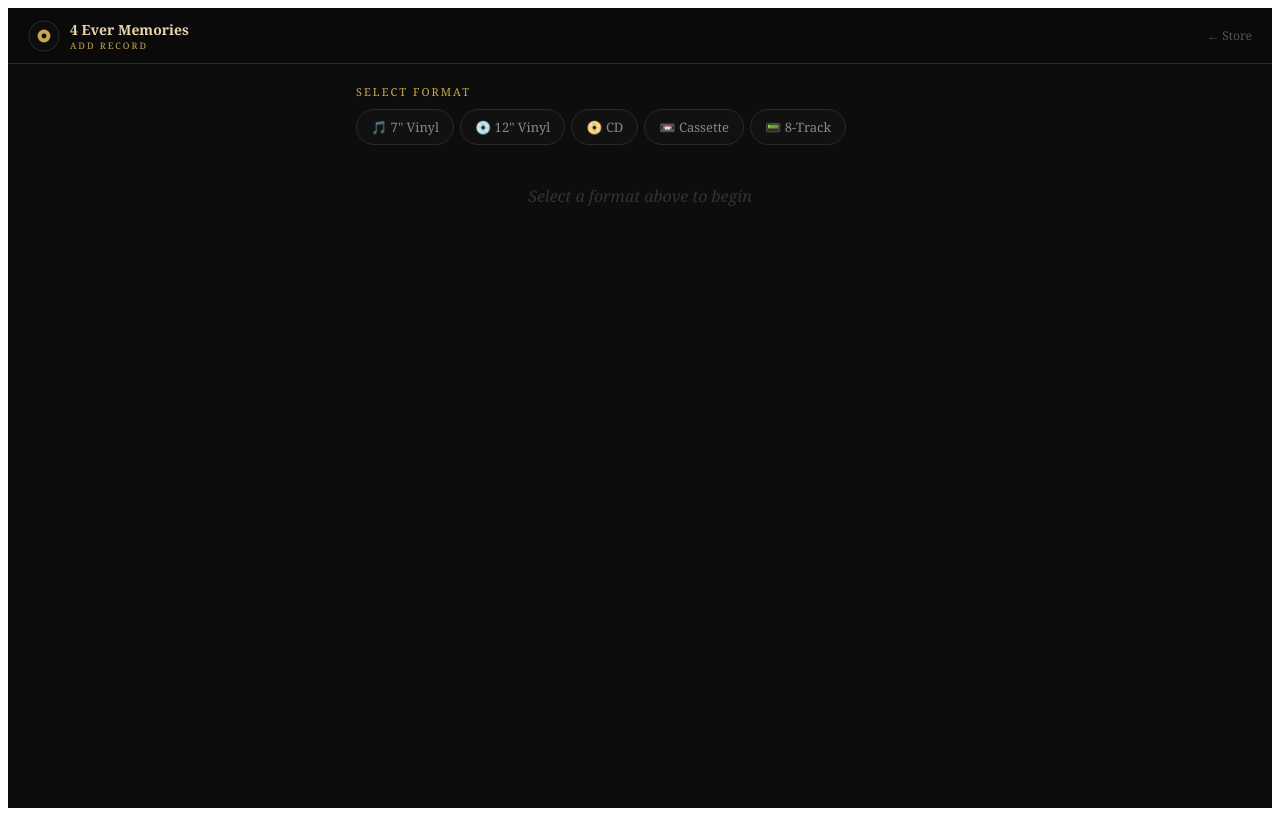
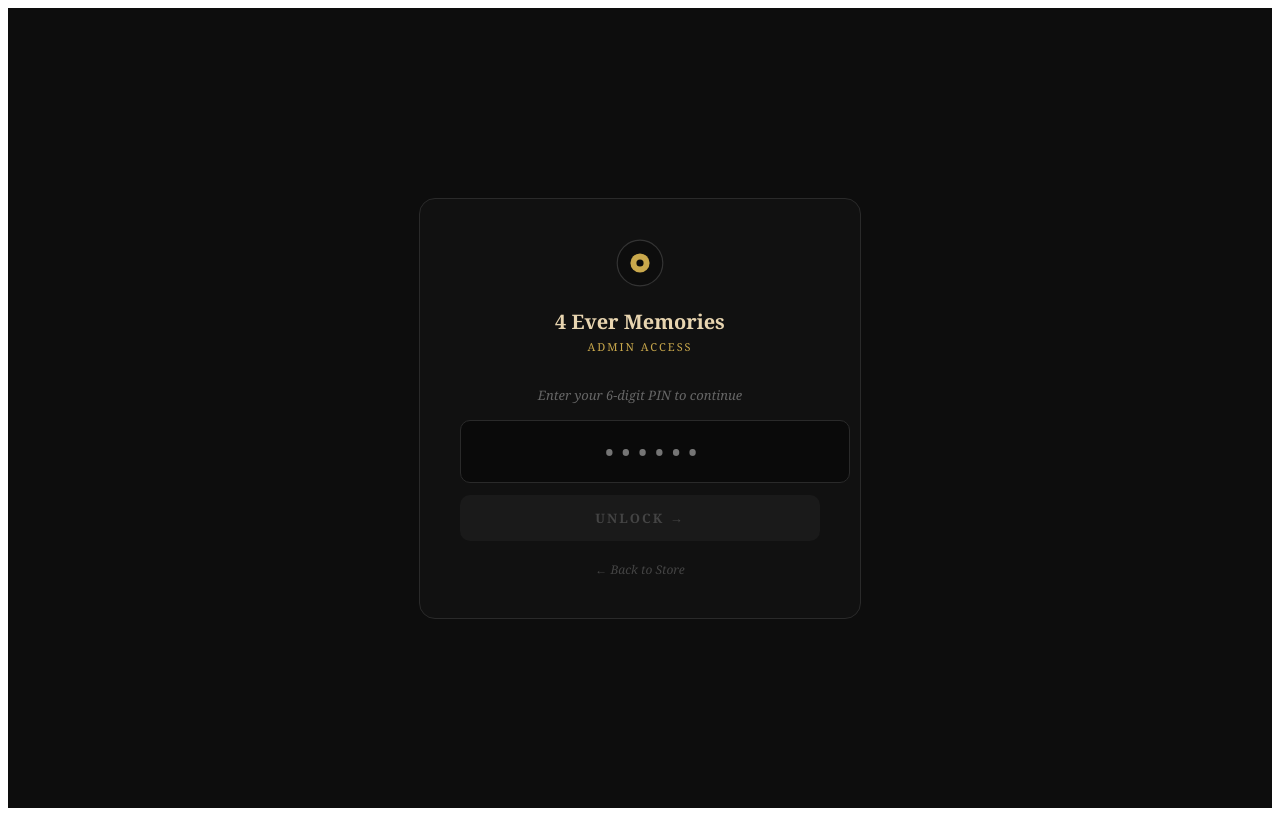
Before and after one commit to Dalcaz1/4ever-records, a Next.js app: page /admin in a window 1280 px wide. Built offline with nearby package versions, Linux system fonts and the light colour scheme.

Commit message:
Update admin.js

```diff
--- a/pages/admin.js
+++ b/pages/admin.js
@@ -1,6 +1,73 @@
-export const getServerSideProps = async () => ({ props: { v: 3 } });
+export const getServerSideProps = async () => ({ props: { v: 4 } });
 
 import { useState, useRef, useEffect } from 'react';
+
+function PinLock({ onUnlock }) {
+  const [pin, setPin] = useState('');
+  const [error, setError] = useState('');
+  const [checking, setChecking] = useState(false);
+
+  async function handleSubmit() {
+    if (pin.length !== 6) { setError('Please enter your 6-digit PIN'); return; }
+    setChecking(true);
+    setError('');
+    try {
+      const res = await fetch('/api/verify-pin', {
+        method: 'POST',
+        headers: { 'Content-Type': 'application/json' },
+        body: JSON.stringify({ pin }),
+      });
+      const data = await res.json();
+      if (data.success) {
+        sessionStorage.setItem('admin_auth', 'true');
+        onUnlock();
+      } else {
+        setError('Incorrect PIN. Please try again.');
+        setPin('');
+      }
+    } catch {
+      setError('Something went wrong. Please try again.');
+    }
+    setChecking(false);
+  }
+
+  return (
+    <div style={{ fontFamily: 'Georgia, serif', background: '#0d0d0d', minHeight: '100vh', display: 'flex', alignItems: 'center', justifyContent: 'center', color: '#e8d5b0' }}>
+      <div style={{ background: '#111', border: '1px solid #2a2a2a', borderRadius: '16px', padding: '40px', width: '100%', maxWidth: '360px', textAlign: 'center' }}>
+        <svg width="48" height="48" viewBox="0 0 40 40" style={{ marginBottom: '16px' }}>
+          <circle cx="20" cy="20" r="19" fill="#0d0d0d" stroke="#333" strokeWidth="1" />
+          <circle cx="20" cy="20" r="8" fill="#c9a84c" />
+          <circle cx="20" cy="20" r="3" fill="#0a0a0a" />
+        </svg>
+        <div style={{ fontFamily: 'Georgia, serif', fontSize: '20px', color: '#e8d5b0', fontWeight: '700', marginBottom: '4px' }}>4 Ever Memories</div>
+        <div style={{ fontSize: '11px', letterSpacing: '2px', color: '#c9a84c', textTransform: 'uppercase', marginBottom: '32px' }}>Admin Access</div>
+
+        <div style={{ fontSize: '13px', color: '#666', marginBottom: '16px', fontStyle: 'italic' }}>Enter your 6-digit PIN to continue</div>
+
+        <input
+          type="password"
+          inputMode="numeric"
+          maxLength={6}
+          value={pin}
+          onChange={e => setPin(e.target.value.replace(/\D/g, '').slice(0, 6))}
+          onKeyDown={e => e.key === 'Enter' && handleSubmit()}
+          placeholder="••••••"
+          style={{ width: '100%', padding: '14px', border: `1px solid ${error ? '#f87171' : '#2a2a2a'}`, borderRadius: '10px', fontFamily: 'Georgia, serif', fontSize: '24px', background: '#0a0a0a', color: '#e8d5b0', textAlign: 'center', letterSpacing: '8px', marginBottom: '12px', outline: 'none' }}
+          autoFocus
+        />
+
+        {error && <div style={{ color: '#f87171', fontSize: '13px', marginBottom: '12px' }}>{error}</div>}
+
+        <button onClick={handleSubmit} disabled={pin.length !== 6 || checking}
+          style={{ width: '100%', padding: '14px', background: pin.length === 6 ? '#c9a84c' : '#1a1a1a', color: pin.length === 6 ? '#0d0d0d' : '#444', border: 'none', borderRadius: '10px', fontSize: '13px', cursor: pin.length === 6 ? 'pointer' : 'not-allowed', fontFamily: 'Georgia, serif', textTransform: 'uppercase', letterSpacing: '2px', fontWeight: '700' }}>
+          {checking ? 'Verifying...' : 'Unlock →'}
+        </button>
+
+        <a href="/" style={{ display: 'block', marginTop: '20px', color: '#444', fontSize: '12px', textDecoration: 'none', fontStyle: 'italic' }}>← Back to Store</a>
+      </div>
+    </div>
+  );
+}
 
 const GENRES = ['Rock', 'Jazz', 'Blues', 'Country', 'Spanish', 'Classical', "Children's", 'Holiday', 'Pop', 'Religious', 'Comedy', 'Soundtracks'];
 const CONDITIONS = ['M', 'NM', 'VG+', 'VG', 'G'];
@@ -176,6 +243,14 @@ function CameraModal({ onCapture, onClose, label }) {
 }
 
 export default function Admin() {
+  const [authed, setAuthed] = useState(false);
+
+  useEffect(() => {
+    if (sessionStorage.getItem('admin_auth') === 'true') setAuthed(true);
+  }, []);
+
+  if (!authed) return <PinLock onUnlock={() => setAuthed(true)} />;
+
   const [selectedFormat, setSelectedFormat] = useState(null);
   const [discCount, setDiscCount] = useState('1');
   const [sleeveType, setSleeveType] = useState(null);
```
